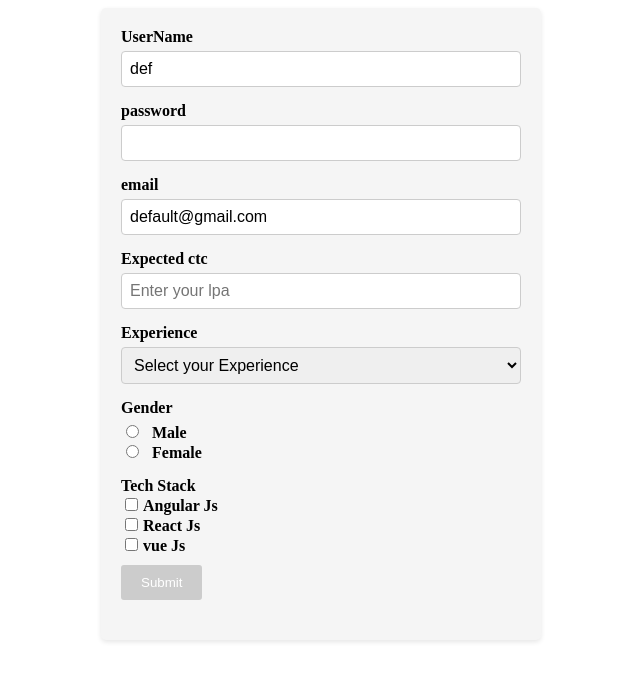
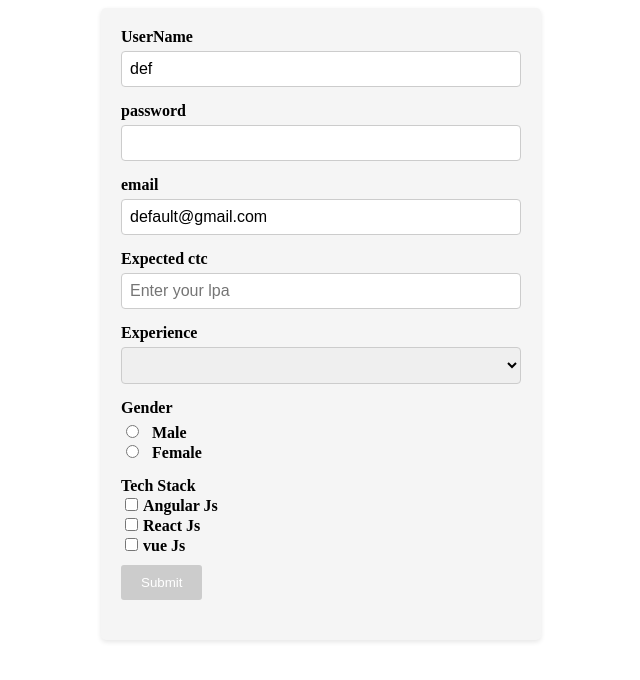
Before and after one commit to vishnuroshan/Angular-Forms, an Angular app: page / in a window 1280 px wide. Shown: the top 680 px of the page, without its empty margins (319-959 px from the left). Built offline with nearby package versions, Linux system fonts and the light colour scheme.

Commit message:
Formcontrol implementation is done for dropdown component instead of ngmodel

```diff
--- a/src/app/dropdown/dropdown.component.html
+++ b/src/app/dropdown/dropdown.component.html
@@ -1,6 +1,6 @@
 <div class="dropdown-container">
-  <label>{{ label }}</label>
-  <select [(ngModel)]="selectedOptions" (ngModelChange)="selectOptions($event)" (blur)="onTouched()">
+  <label *ngIf="label" >{{ label }}</label>
+  <select [formControl]="control"  (blur)="onTouched()">
     <option value="" disabled selected>Select your Experience</option>
     <option *ngFor="let option of options" [value]="option.value">{{ option.label }}</option>
   </select>
--- a/src/app/dropdown/dropdown.component.ts
+++ b/src/app/dropdown/dropdown.component.ts
@@ -1,6 +1,8 @@
 import { CommonModule } from '@angular/common';
-import { Component, forwardRef, Input } from '@angular/core';
-import { ControlValueAccessor, FormsModule, NG_VALUE_ACCESSOR, ReactiveFormsModule } from '@angular/forms';
+import {  Component, forwardRef, Injector, Input } from '@angular/core';
+import { ControlValueAccessor, FormControl, FormsModule, NG_VALUE_ACCESSOR, ReactiveFormsModule } from '@angular/forms';
+import { FormControlHelper } from '../helpers/form-control-helper';
+import { distinctUntilChanged, startWith, Subject, takeUntil, tap } from 'rxjs';
 
 @Component({
   selector: 'app-dropdown',
@@ -19,14 +21,24 @@ import { ControlValueAccessor, FormsModule, NG_VALUE_ACCESSOR, ReactiveFormsModu
 export class DropdownComponent implements ControlValueAccessor {
   @Input() options: any[] = [];
   @Input() label: string = 'Select';
+  private _destroy$ = new Subject<void>();
+  private _isDisabled = false;
   selectedOptions: any[] = [];
+  control: FormControl | any;
 
-  constructor() { }
+  constructor(private injector: Injector) { }
 
   onChange: any = () => { };
   onTouched: any = () => { };
 
+  ngOnInit() {
+    this.control = FormControlHelper.setFormControl(this.injector);
+  }
+
   writeValue(value: any): void {
+    if(!this.control) {
+      this.control = new FormControl(value);
+    }
     if (Array.isArray(value)) {
       this.selectedOptions = value;
     } else {
@@ -35,6 +47,7 @@ export class DropdownComponent implements ControlValueAccessor {
   }
 
   registerOnChange(fn: any): void {
+
     this.onChange = fn;
   }
 
@@ -47,4 +60,8 @@ export class DropdownComponent implements ControlValueAccessor {
     this.onChange(options);
     this.onTouched();
   }
+
+  setDisabledState?(isDisabled: boolean): void {
+    this._isDisabled = isDisabled;
+  }
 }
```
